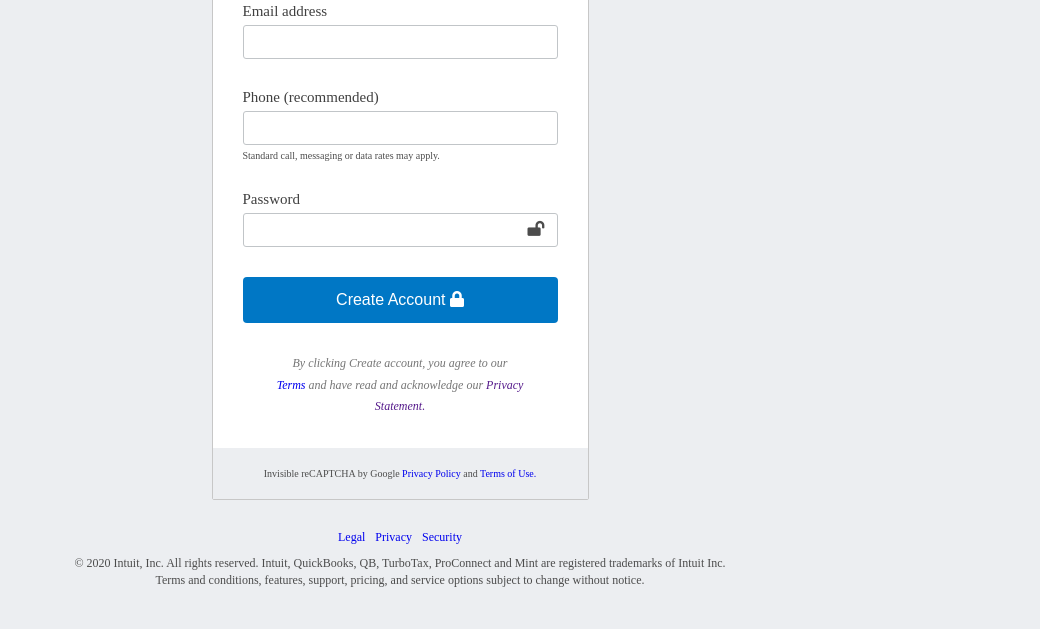
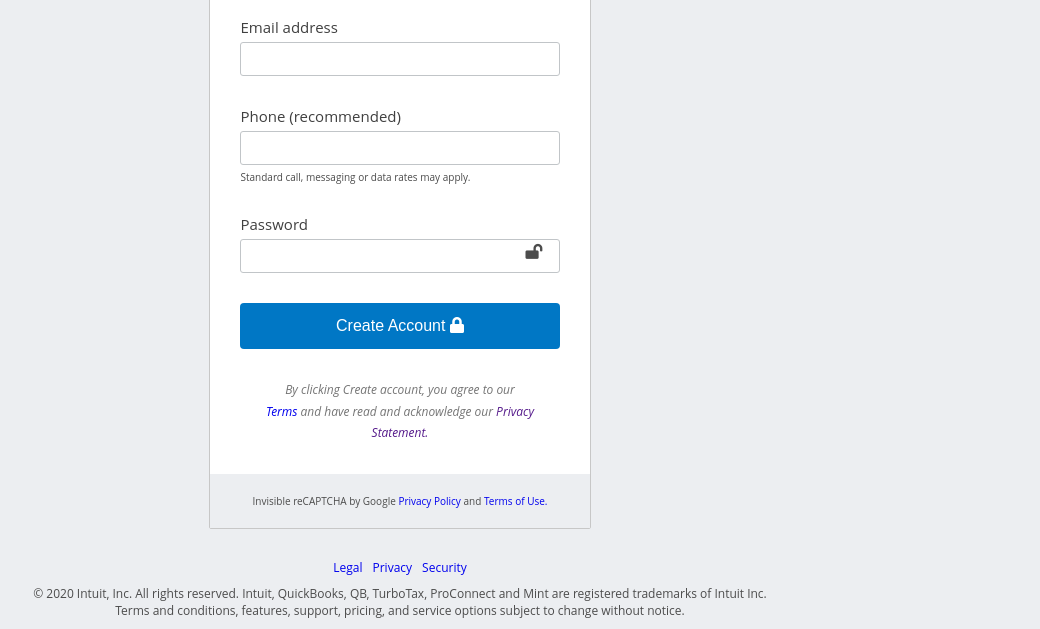
Before and after one commit to MkrtichSargsyan/microverse-html-forms, a website: page index.html in a window 1280 px wide. Shown: the part 317-946 px from the top of the page, without its empty margins (240-1280 px from the left). Before the commit the page ends 915 px from the top, so only its background shows below. Drawn offline with Linux system fonts and the light colour scheme.

Commit message:
fix missing coma on font-family

```diff
--- a/styles/app.css
+++ b/styles/app.css
@@ -15,7 +15,7 @@ ul {
 
 body {
   font-size: 15px;
-  font-family: -apple-system, BlinkMacSystemFont, 'Segoe UI', Roboto, Oxygen, Ubuntu, Cantarell, 'Open Sans', 'Helvetica Neue', sans-serif "AvenirNext", Avenir;
+  font-family: Cantarell, 'Open Sans', 'Helvetica Neue', sans-serif, "AvenirNext", Avenir;
   background-color: #eceef1;
   color: #4c4c4c;
 }
```
